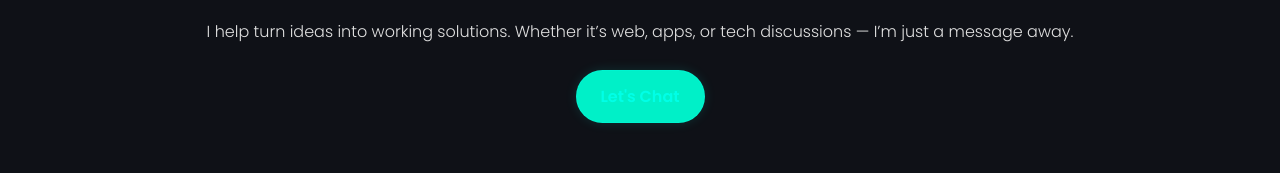
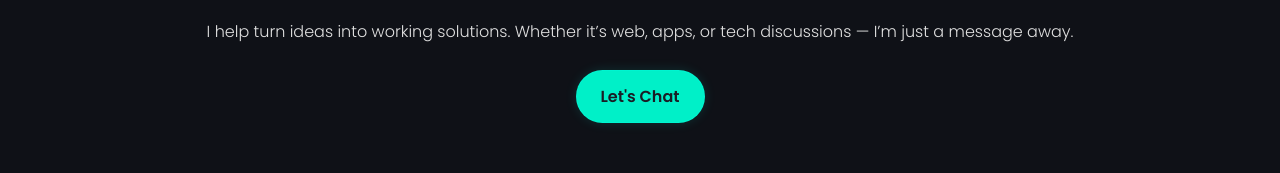
Before and after one commit to sharafathahamed/SharafsPortFolio, a plain HTML site: page index.html in a window 1280 px wide. Shown: the part 3077-3250 px from the top of the page. Drawn offline with nearby package versions, Linux system fonts and the light colour scheme.

Commit message:
Update styles.css

```diff
--- a/styles.css
+++ b/styles.css
@@ -110,6 +110,7 @@ a {
   text-decoration: none;
 }
 .contactto .btn{
+    color: #1a1d25;
   background-color: #00f0c8;
 }
 .contactto{
```
